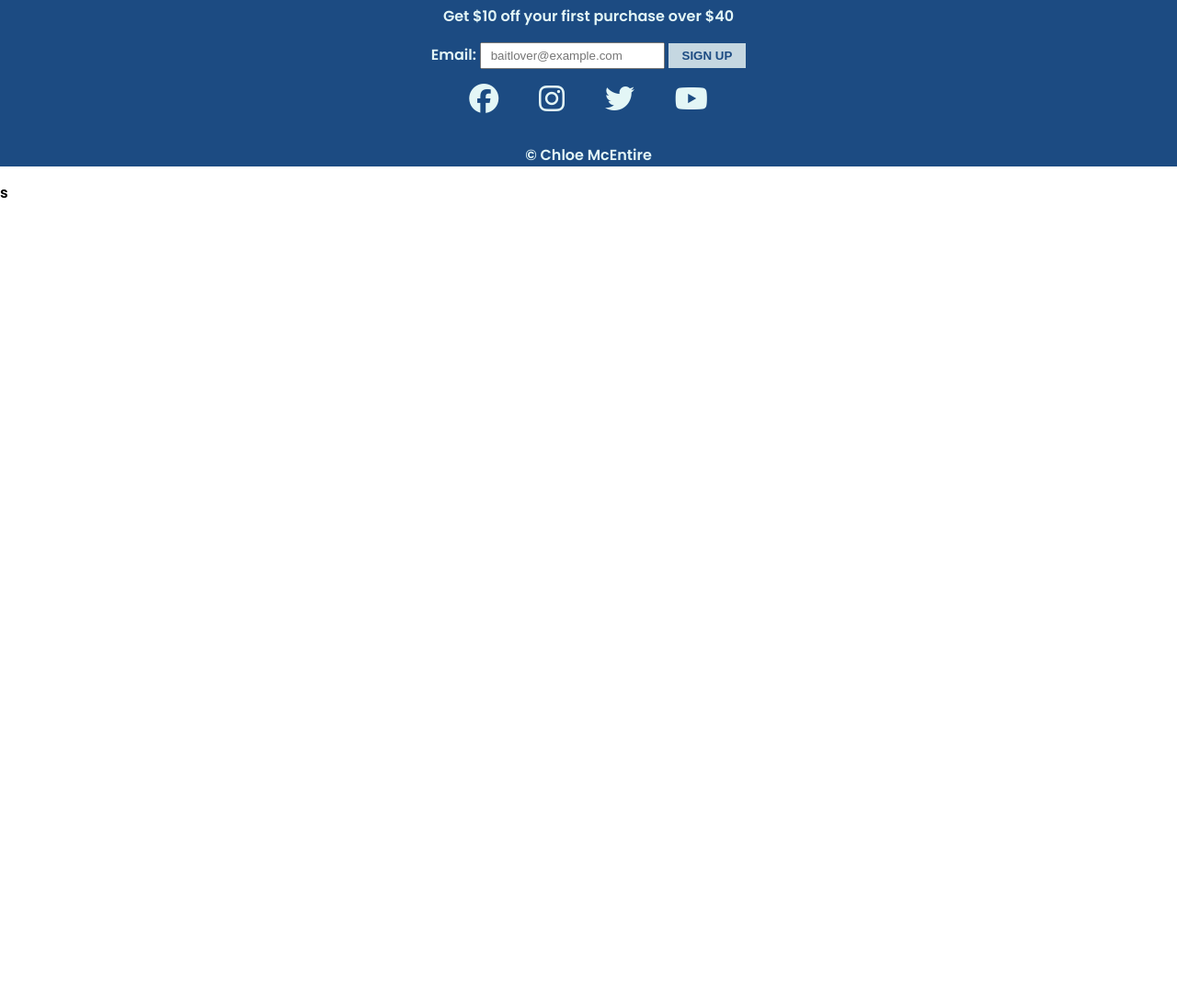
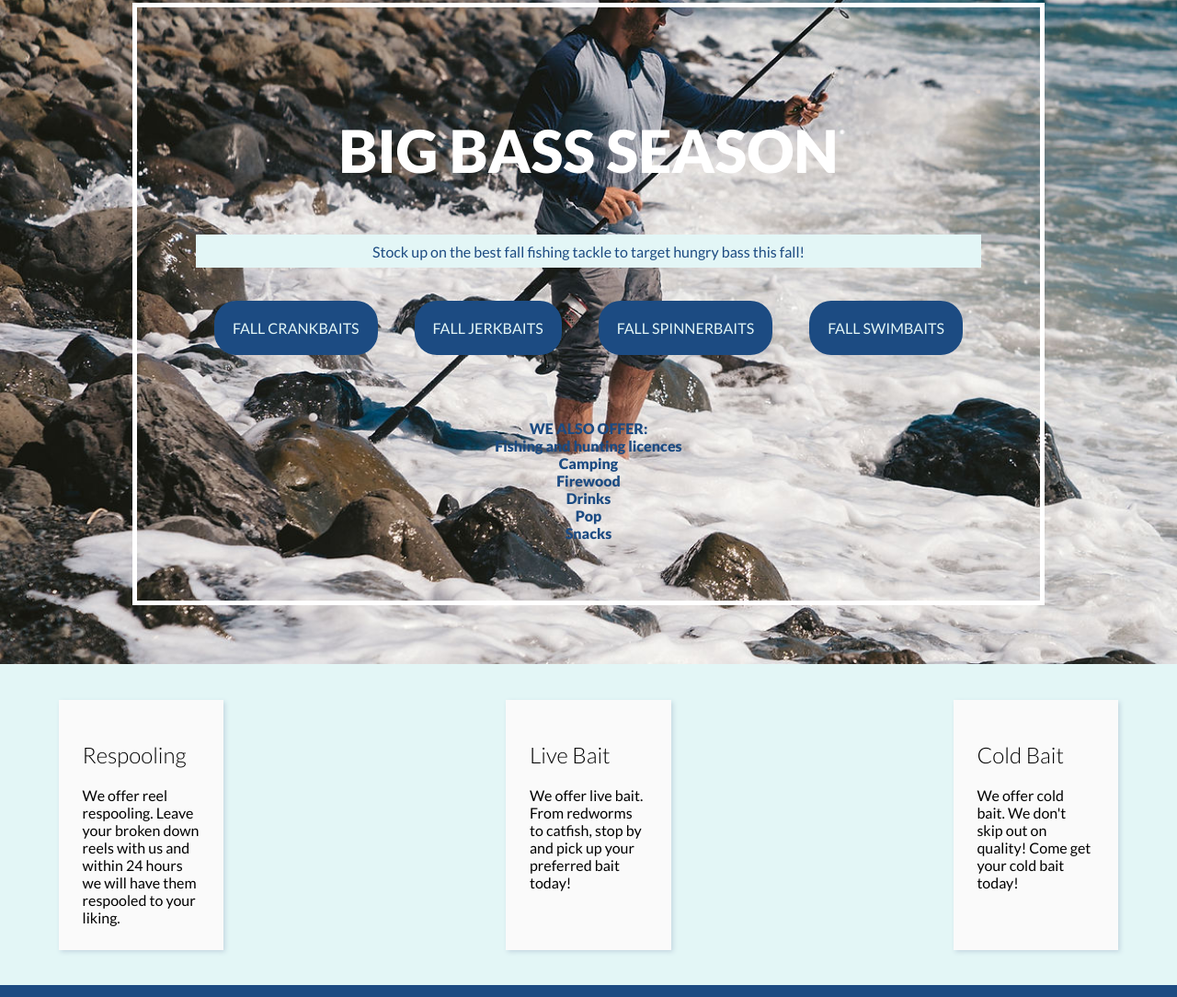
Before and after one commit to 00cm/LiveBaitShop, a plain HTML site: page index.html in a window 1280 px wide. Shown: the part 308-1392 px from the top of the page at 92% size. Before the commit the page ends 800 px from the top, so only its background shows below. Drawn offline with Linux system fonts and the light colour scheme.

Commit message:
Finish Main Page

```diff
--- a/index.html
+++ b/index.html
@@ -1,5 +1,6 @@
 <!DOCTYPE html>
 <html lang="en">
+
 <head>
     <meta charset="UTF-8">
     <meta name="viewport" content="width=device-width, initial-scale=1.0">
@@ -7,16 +8,18 @@
     <script src="https://kit.fontawesome.com/c36a9ad454.js" crossorigin="anonymous"></script>
     <link rel="stylesheet" href="style.css">
 </head>
+
 <body>
     <header>
         <nav>
             <div class="container">
                 <!--Search bar-->
                 <div class="search-bar">
-                    <form id="nav-form" action="example.html" method="get">
+                    <form id="nav-form" action="search-response.html" method="get">
                         <div class="search-bar-container">
                             <input id="search" type="text" name="search" placeholder="Search products" maxlength="128">
-                            <button type="submit" title="search"><i class="fa-solid fa-magnifying-glass icon-blue"></i></button>
+                            <button type="submit" title="search"><i
+                                    class="fa-solid fa-magnifying-glass icon-blue"></i></button>
                         </div>
                     </form>
                 </div>
@@ -46,10 +49,53 @@
         </nav>
     </header>
 
+    <div class="main-container">
+        <div class="row-container row-1-container">
+            <div class="border-container">
+            <h2 class="white">BIG BASS SEASON</h2>
+            <p class="card-2-p">Stock up on the best fall fishing tackle to target hungry bass this fall!</p>
+            <div class="button-row">
+                <a href="#" class="btn-link">FALL CRANKBAITS</a>
+                <a href="#" class="btn-link">FALL JERKBAITS</a>
+                <a href="#" class="btn-link">FALL SPINNERBAITS</a>
+                <a href="#" class="btn-link">FALL SWIMBAITS</a>
+            </div>
+            <div class="list-row">
+                <ul class="list-offerings">
+                    <li>WE ALSO OFFER:</li>
+                    <li>Fishing and hunting licences</li>
+                    <li>Camping</li>
+                    <li>Firewood</li>
+                    <li>Drinks</li>
+                    <li>Pop</li>
+                    <li>Snacks</li>
+                </ul>
+            </div>
+        </div>
+        </div>
+        <div class="row-container">
+            <div class="card-container">
+                <h2>Respooling</h2>
+                <p class="card-p">We offer reel respooling. Leave your broken down reels with us and within 24 hours we
+                    will have them
+                    respooled to your liking.</p>
+            </div>
+            <div class="card-container">
+                <h2>Live Bait</h2>
+                <p class="card-p">We offer live bait. From redworms to catfish, stop by and pick up your preferred bait
+                    today!</p>
+            </div>
+            <div class="card-container">
+                <h2>Cold Bait</h2>
+                <p class="card-p">We offer cold bait. We don't skip out on quality! Come get your cold bait today! </p>
+            </div>
+        </div>
+    </div>
+
     <footer>
         <h3>JOIN OUR EMAIL LIST!</h3>
         <p>Get $10 off your first purchase over $40</p>
-        <form id="footer-form" action="example.html" method="get">
+        <form id="footer-form" action="form-response.html" method="get">
             <label for="email">Email:
                 <input type="email" name="email" id="email" required placeholder="baitlover@example.com">
             </label>
@@ -64,4 +110,5 @@
         <p class="signature">&copy; Chloe McEntire</p>
     </footer>s
 </body>
+
 </html>
--- a/style.css
+++ b/style.css
@@ -1,4 +1,4 @@
-@import url('https://fonts.googleapis.com/css2?family=Poppins:ital,wght@0,100;0,200;0,300;0,400;0,500;0,600;0,700;0,800;0,900;1,100;1,200;1,300;1,400;1,500;1,600;1,700;1,800;1,900&display=swap');
+@import url('https://fonts.googleapis.com/css2?family=Lato:ital,wght@0,100;0,300;0,400;0,700;0,900;1,100;1,300;1,400;1,700;1,900&family=Poppins:ital,wght@0,100;0,200;0,300;0,400;0,500;0,600;0,700;0,800;0,900;1,100;1,200;1,300;1,400;1,500;1,600;1,700;1,800;1,900&display=swap');
 
 :root {
     --dark-blue: #1c4b82;
@@ -9,6 +9,10 @@
 body {
     margin: 0;
     padding: 0;
+}
+
+header,
+footer {
     font-family: "Poppins", sans-serif;
     font-weight: 600;
     font-style: normal;
@@ -83,6 +87,7 @@ ul {
     width: 50%;
     margin: auto;
     text-align: center;
+    padding: 0;
 }
 
 li {
@@ -93,9 +98,109 @@ li {
 
 /* MAIN CONTENT */
 
+.main-container {
+    font-family: "Lato", sans-serif;
+    font-style: normal;
+    background-color: var(--light-blue);
+    display: flex;
+    flex-direction: column;
+}
+
+h1 {
+    font-size: 2em;
+    color: var(--dark-blue);
+    font-weight: 600;
+    text-align: center;
+    margin: 0;
+    padding: 10px;
+}
+
+h2 {
+    font-weight: 300;
+}
+
+.white {
+    color: white;
+    font-weight: 900;
+    font-size: 4em;
+}
+
+.row-container {
+    display: flex;
+    justify-content: space-between;
+}
+
+.row-1-container {
+    background-image: url(images/fishing.jpg);
+    background-repeat: no-repeat;
+    background-size: cover;
+    flex-direction: column;
+    justify-content: center;
+    align-items: center;
+}
+
+.border-container {
+    border: 5px solid white;
+    margin: 5%;
+    padding: 5%;
+    text-align: center;
+}
+
+.button-row {
+    display:flex;
+}
+
+.btn-link {
+    background-color: var(--dark-blue);
+    padding: 20px;
+    border-radius: 1.5rem;
+}
+
+.card-container {
+    width: 10%;
+    margin: 3% 5%;
+    padding: 2%;
+    background-color: rgb(250, 250, 250);
+    box-shadow: var(--grey) 2px 2px 5px;
+}
+
+.main-container::after {
+    content: "";
+}
+
+.card-p {
+    margin: 0;
+}
+
+.card-2-p {
+    color: var(--dark-blue);
+    background-color: var(--light-blue);
+    padding: 1%;
+    text-align: center;
+}
+
+.list-offerings {
+    padding-top: 50px;
+}
+
+.list-offerings li {
+    display: block;
+    color: var(--dark-blue);
+    font-weight: 900;
+}
+
 /* TABLE */
 
 /* CONTACT FORM */
+
+/* RESPONSE FORM */
+
+.response-container {
+    display: flex;
+    justify-content: center;
+    align-items: center;
+    height: 100px;
+}
 
 /* FOOTER */
 
@@ -103,6 +208,11 @@ footer {
     background-color: var(--dark-blue);
     color: var(--light-blue);
     text-align: center;
+    padding: 20px;
+}
+
+h3 {
+    margin: 0;
 }
 
 .submit {
```
Also changed, not shown: contact.html (+2 -2 lines), form-response.html (added, +69 -0 lines), search-response.html (renamed from example.html, +5 -3 lines), images/fishing.jpg (added), 1 other file.
